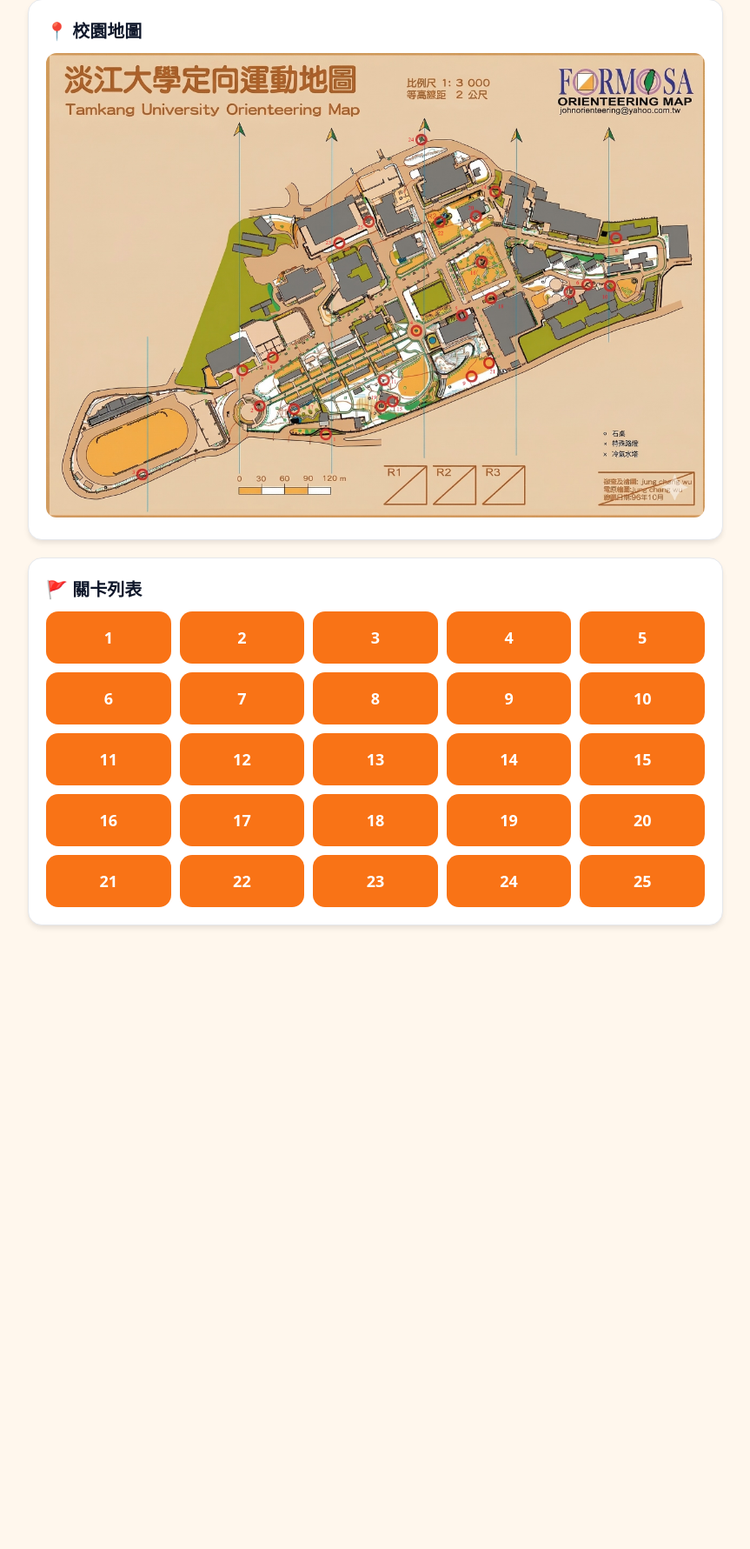
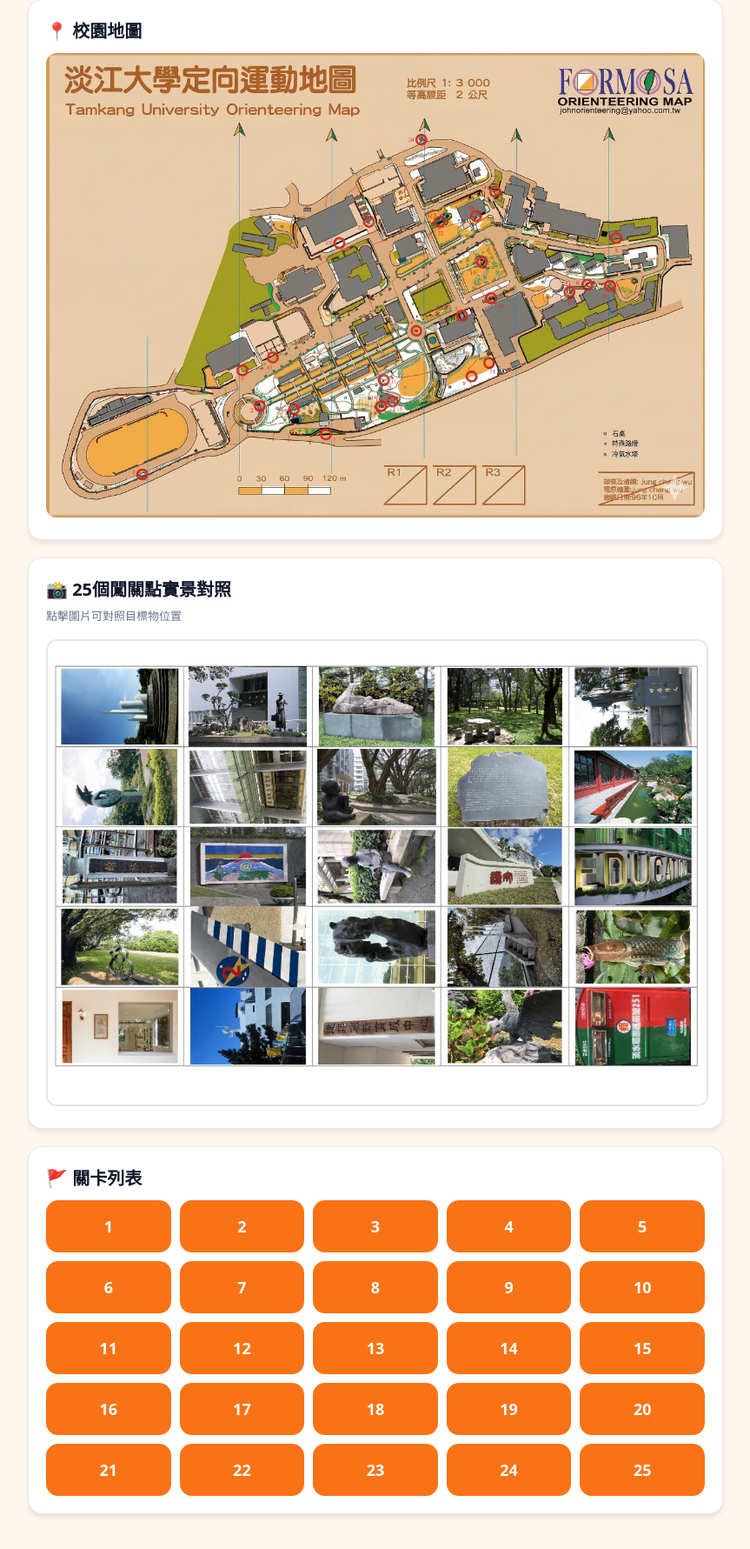
Before and after one commit to cwh8022-hub/tku-orienteering, a Flask app: page / in a window 1280 px wide. Shown: the part 277-2058 px from the top of the page at 87% size, without its empty margins (208-1071 px from the left). Before the commit the page ends 1344 px from the top, so only its background shows below. Run offline with Flask 3, Linux system fonts and the light colour scheme; some libraries are stand-ins or nearby versions.

Commit message:
Update Index.html

```diff
--- a/templates/Index.html
+++ b/templates/Index.html
@@ -3,7 +3,7 @@
 <head>
 <meta charset="UTF-8" />
 <meta name="viewport" content="width=device-width, initial-scale=1" />
-<title>淡江定向挑戰｜AI 影像壓縮上傳版</title>
+<title>淡江定向挑戰｜AI 辨識對照版</title>
 
 <script src="https://cdn.jsdelivr.net/npm/@tensorflow/tfjs@latest/dist/tf.min.js"></script>
 <script src="https://cdn.jsdelivr.net/npm/@teachablemachine/image@latest/dist/teachablemachine-image.min.js"></script>
@@ -26,6 +26,8 @@
   .bar-bg{height:10px;background:#e2e8f0;border-radius:10px;overflow:hidden;margin:10px 0}
   .bar-inner{height:100%;background:var(--accent);width:0%;transition:width 0.5s}
   #statusBox { margin:10px 0; font-size:14px; min-height:20px; }
+  .targets-img { width:100%; border-radius:12px; border: 2px solid var(--edge); margin-top: 8px; transition: transform 0.3s; }
+  .targets-img:active { transform: scale(1.05); } /* 手機點擊可微放大的效果 */
 </style>
 </head>
 <body>
@@ -47,7 +49,13 @@
 
   <section class="card">
     <div class="title">📍 校園地圖</div>
-    <img src="static/tku_map.jpg" style="width:100%; border-radius:12px;">
+    <img src="{{ url_for('static', filename='tku_map.jpg') }}" style="width:100%; border-radius:12px;">
+  </section>
+
+  <section class="card">
+    <div class="title">📸 25個闖關點實景對照</div>
+    <p style="font-size:13px; color:var(--muted); margin: -5px 0 10px 0;">點擊圖片可對照目標物位置</p>
+    <img src="{{ url_for('static', filename='tku_targets.jpg') }}" class="targets-img" alt="闖關點對照圖">
   </section>
 
   <section class="card">
@@ -116,6 +124,7 @@
     document.getElementById("imageInput").value = "";
     document.getElementById("previewImg").style.display="none";
     document.getElementById("uploadBtn").disabled=true;
+    document.getElementById("statusBox").textContent = "";
   }
 }
 
@@ -128,7 +137,6 @@
   }
 };
 
-/* --- 核心：壓縮並上傳 --- */
 async function runWorkflow() {
   const status = document.getElementById("statusBox");
   const sid = localStorage.getItem("tku_sid");
@@ -151,17 +159,15 @@
 
     status.textContent = "⚡ 正在壓縮圖片並同步雲端...";
 
-    // 使用 Canvas 進行圖片壓縮
     const img = document.getElementById("previewImg");
     const canvas = document.createElement('canvas');
-    const MAX_WIDTH = 1024; // 限制最大寬度
+    const MAX_WIDTH = 1024;
     let width = img.naturalWidth, height = img.naturalHeight;
     if (width > MAX_WIDTH) { height *= MAX_WIDTH / width; width = MAX_WIDTH; }
     canvas.width = width; canvas.height = height;
     const ctx = canvas.getContext('2d');
     ctx.drawImage(img, 0, 0, width, height);
 
-    // 轉成較小的 JPEG (品質 0.7)
     const compressedBase64 = canvas.toDataURL('image/jpeg', 0.7);
 
     const resp = await fetch('/saveUpload', {
```
